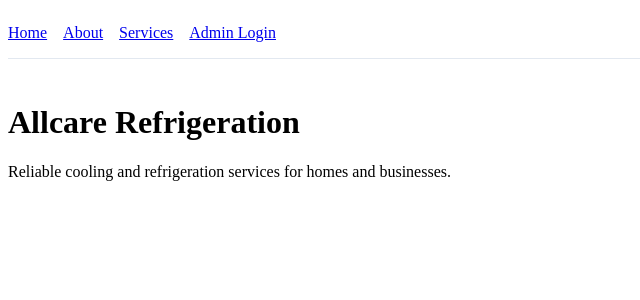
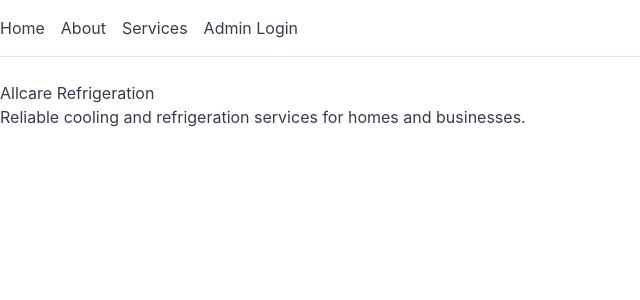
Before and after one commit to rapidcleanillawarra/allcarerefrigeration, a SvelteKit app: page / in a window 1280 px wide. Shown: the top 300 px of the page, without its empty margins (0-640 px from the left). Built offline with nearby package versions, Linux system fonts and the light colour scheme.

Commit message:
Add Tailwind CSS support: update package.json and vite.config.ts, and import styles in layout.svelte

```diff
--- a/package.json
+++ b/package.json
@@ -15,8 +15,10 @@
 		"@sveltejs/adapter-auto": "^7.0.1",
 		"@sveltejs/kit": "^2.57.0",
 		"@sveltejs/vite-plugin-svelte": "^7.0.0",
+		"@tailwindcss/vite": "^4.2.4",
 		"svelte": "^5.55.2",
 		"svelte-check": "^4.4.6",
+		"tailwindcss": "^4.2.4",
 		"typescript": "^6.0.2",
 		"vite": "^8.0.7"
 	}
--- /dev/null
+++ b/src/app.css
@@ -0,0 +1,13 @@
+@import "tailwindcss";
+
+@theme {
+	--color-brand: #62ace8;
+	--color-ink: #353c4b;
+	--color-base: #ffffff;
+}
+
+@layer base {
+	body {
+		@apply bg-base text-ink;
+	}
+}
--- a/src/routes/+layout.svelte
+++ b/src/routes/+layout.svelte
@@ -1,4 +1,5 @@
 <script lang="ts">
+	import '../app.css';
 	import favicon from '$lib/assets/favicon.svg';
 
 	let { children } = $props();
--- a/vite.config.ts
+++ b/vite.config.ts
@@ -1,6 +1,7 @@
 import { sveltekit } from '@sveltejs/kit/vite';
+import tailwindcss from '@tailwindcss/vite';
 import { defineConfig } from 'vite';
 
 export default defineConfig({
-	plugins: [sveltekit()]
+	plugins: [tailwindcss(), sveltekit()]
 });
```
Also changed, not shown: 1 other file (tests, documents, lock files or other folders).
